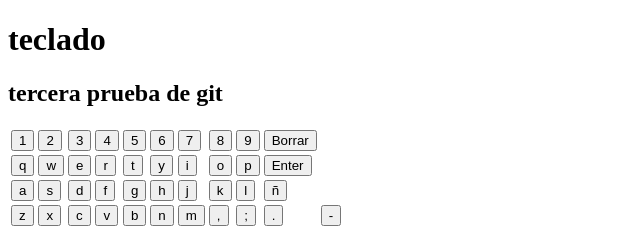
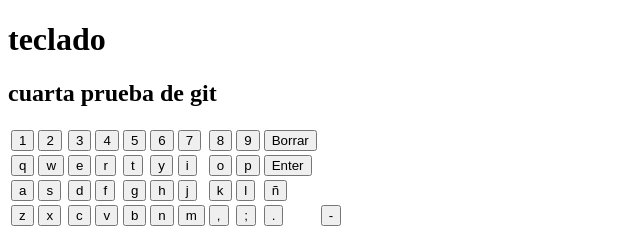
Before and after one commit to edwinaguilarariza/teclado, a plain HTML site: page index.html in a window 1280 px wide. Shown: the full height of the page, 0-640 px from the left. Drawn offline with Linux system fonts and the light colour scheme.

Commit message:
cuarta prueba de git

```diff
--- a/index.html
+++ b/index.html
@@ -12,7 +12,7 @@
 <body>
     <h1>teclado</h1>
 
-    <h2>tercera prueba de git</h2>
+    <h2>cuarta prueba de git</h2>
 
         <div class="historial" id="historial"></div>
         <div class="casillas" id="casillas"></div>
--- a/reto.js
+++ b/reto.js
@@ -1,5 +1,5 @@
 //variables de los botones
-
+//cuarta prueba de git
 
 let casillas = document.getElementById("casillas");
 let historial = document.getElementById("historial");
```
